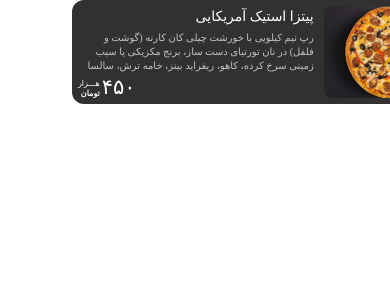
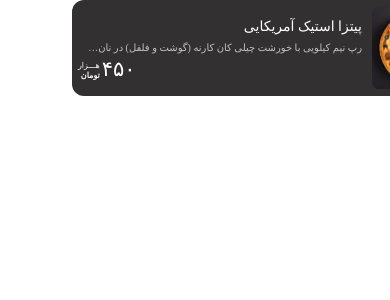
Before and after one commit to farashaeian/Tacohead, a Next.js app: page / in a window 390 px wide. Shown: the top 300 px of the page. Built offline with nearby package versions, Linux system fonts and the light colour scheme.

Commit message:
complete ItemCard component code

```diff
--- a/components/ItemCard/ItemCard.tsx
+++ b/components/ItemCard/ItemCard.tsx
@@ -11,13 +11,13 @@ interface Props {
 
 const ItemCard = ({ title, caption, price, imageUrl }: Props) => {
     return (
-        <div className="text-white p-1.5 md:p-3 flex flex-row md:flex-col gap-2.5 md:gap-3 bg-secondary-200 max-w-[394px] rounded-xl">
-            <div className="rounded-lg md:w-full md:max-h-52">
-                <Image src={imageUrl ?? PizzaImage} alt={title} className="w-full h-full object-cover rounded-lg"/>
+        <div className="text-white p-1.5 md:p-3 flex flex-row items-center justify-start md:flex-col md:justify-center md:items-center gap-2.5 md:gap-3 bg-secondary-200 max-w-[394px] rounded-xl">
+            <div className="rounded-lg w-[84px] h-[84px] md:w-full md:h-[200px]">
+                <Image src={imageUrl ?? PizzaMobileImage} alt={title} className="w-full h-full object-cover rounded-lg" />
             </div>
-            <div>
+            <div className="flex-1">
                 <h6 className="mb-1">{title}</h6>
-                <p className="mb-1 text-white-state-100 font-light text-[10px] md:text-xs leading-[14px]">{caption}</p>
+                <p className="mb-1 text-white-state-100 font-light text-[10px] md:text-xs leading-[14px] overflow-hidden text-ellipsis line-clamp-[1] md:overflow-visible md:line-clamp-none">{caption}</p>
                 <div className="flex justify-end items-end gap-0.5 md:gap-2.5">
                     <span className="font-normal text-[21px] md:text-[23px] leading-[21px]">{price}</span>
                     <div className="flex flex-col gap-0">
```
